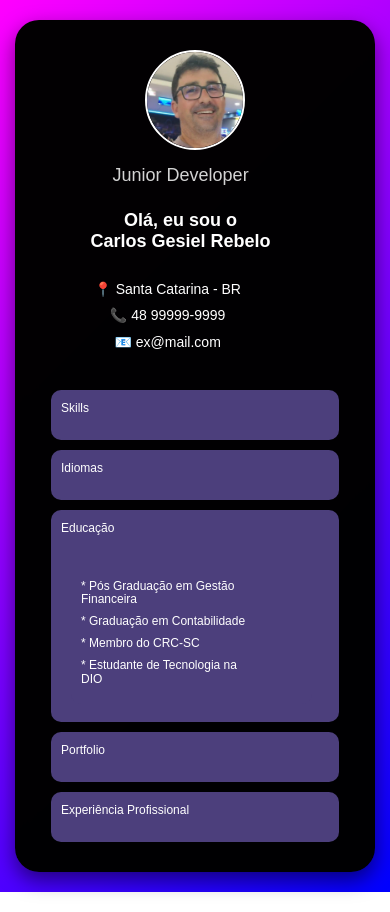
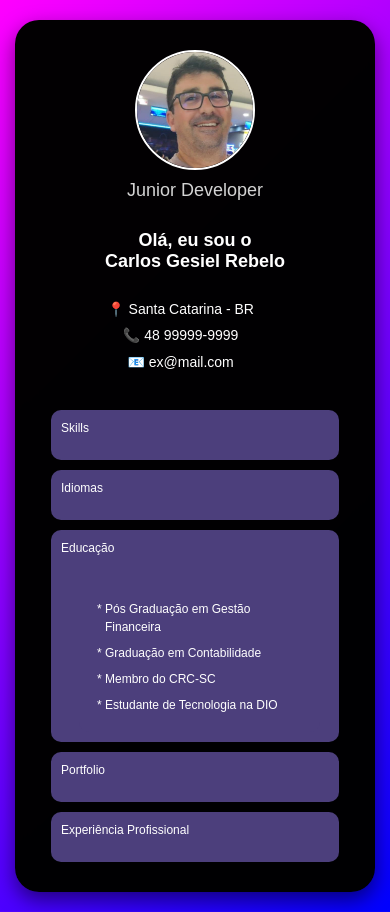
Before and after one commit to gesielr/pagina-de-portif-lio, a plain HTML site: page index.html in a window 390 px wide. Both pictures are taken after a click on the button "Educação". Drawn offline with nearby package versions, Linux system fonts and the light colour scheme.

Commit message:
alterações3

```diff
--- a/css/styles.css
+++ b/css/styles.css
@@ -468,9 +468,28 @@ footer {
 /* Corrige alinhamento para itens do accordion em telas menores */
 
 @media (max-width: 768px) {
+
+  .accordion-content .educação ul.skills-educação li {
+    margin-left: 15px; /* Margem esquerda consistente */
+    text-indent: -8px; /* Remove o espaço adicional da primeira linha */
+    padding-left: 1px; /* Garante o alinhamento consistente de todas as linhas */
+    line-height: 1.5; /* Espaçamento entre linhas */
+    word-wrap: break-word; /* Quebra palavras longas corretamente */
+    display: block; /* Trata cada item como um bloco */
+  }
+
+  .accordion-content .experienciaprofissional ul.profissional li {
+    margin-left: 15px; /* Margem esquerda consistente */
+    text-indent: -9px; /* Remove o deslocamento da primeira linha */
+    padding-left: 1px; /* Garante alinhamento consistente para todas as linhas */
+    line-height: 1.5; /* Espaçamento confortável entre linhas */
+    word-wrap: break-word; /* Quebra palavras longas corretamente */
+    display: block; /* Trata cada item como um bloco */
+  }
+
   .profile-img {
-    width: 100px; /* Reduz o tamanho da imagem */
-    height: 100px;
+    width: 120px; /* Reduz o tamanho da imagem */
+    height: 120px;
     border-radius: 50%; /* Garante bordas arredondadas */
     margin: 0 auto; /* Centraliza a imagem */
     display: block; /* Certifica que seja um bloco */
@@ -492,19 +511,22 @@ footer {
     font-size: 18px; /* Ajusta o tamanho da fonte */
     margin-top: 70px; /* Espaço entre a imagem e o texto */
     margin-bottom: 30px; /* Espaço entre o título e o subtítulo */
+    width: 100%; /* Garante que o texto ocupe toda a largura da div */
   }
 
   .subtitle{
     text-align: center; /* Centraliza o texto */
     font-size: 18px; /* Ajusta o tamanho da fonte */
-    margin-top: -15px; /* Espaço entre a imagem e o texto */
+    margin-top: 0px; /* Espaço entre a imagem e o texto */
     margin-bottom: 30px; /* Espaço entre o título e o subtítulo */
+    width: 100%; /* Garante que o texto ocupe toda a largura da div */
   }
 
   .contact-info {
     text-align: center; /* Centraliza as informações */
     font-size: 14px; /* Ajusta o tamanho do texto */
     margin-top: 10px; /* Espaço acima do bloco de informações */
+    width: 100%; /* Garante que o texto ocupe toda a largura da div */
   }
 
   .background {
@@ -529,7 +551,7 @@ footer {
   }
 
   .accordion-content > div {
-    margin-bottom: 8px; /* Espaçamento reduzido entre blocos */
+    left: 8px; /* Espaçamento reduzido entre blocos */
     max-width: 100%; /* Ocupa toda a largura */
   }
 
```
